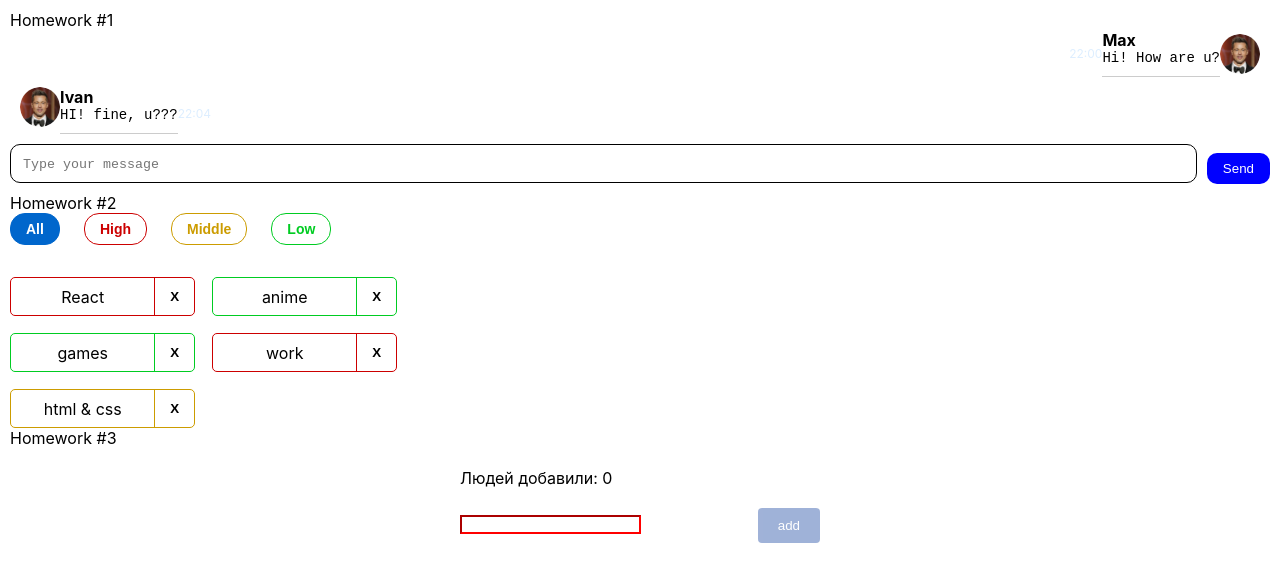
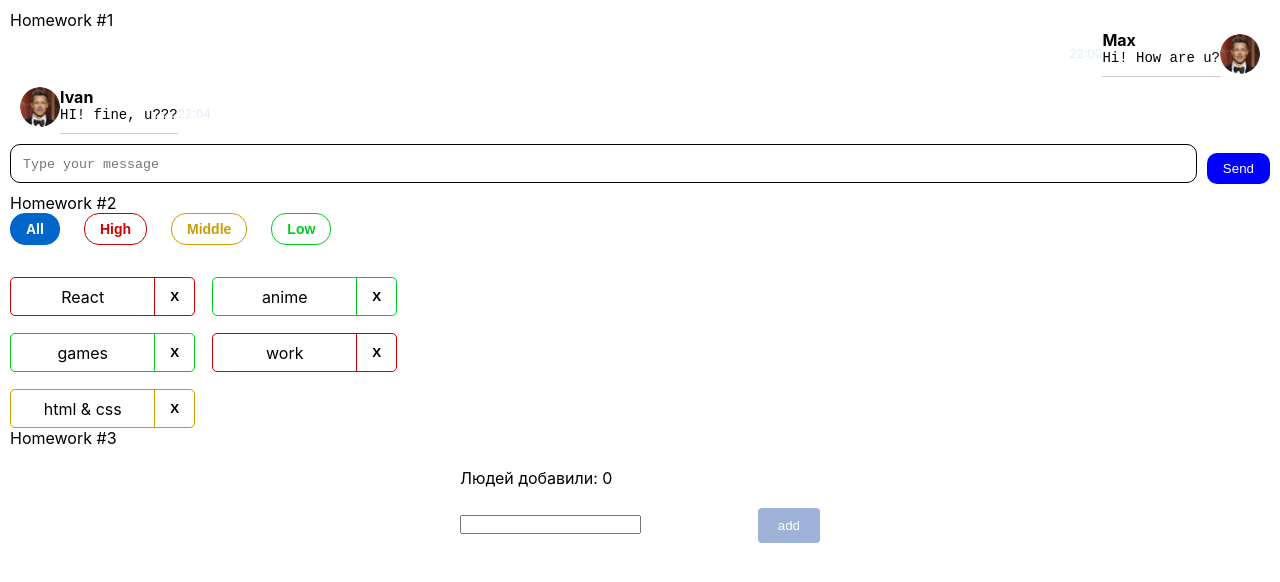
Before and after one commit to Maximkalenkovich/home-front-main2, a React (Create React App) app: page /#/pre-junior in a window 1280 px wide. Before the commit this address led to /#/. Shown: the top 582 px of the page. Built offline with nearby package versions, Linux system fonts and the light colour scheme.

Commit message:
add 3 homework

```diff
--- a/src/s2-homeworks/hw03/Greeting.tsx
+++ b/src/s2-homeworks/hw03/Greeting.tsx
@@ -25,7 +25,7 @@ const Greeting: React.FC<GreetingPropsType> = (
         lastUserName,
     } // деструктуризация пропсов
 ) => {
-    const inputClass = s.errorInput // need to fix with (?:)
+    const inputClass = error ? s.errorInput : ''// need to fix with (?:)
 
     return (
         <div id={'hw3-form'} className={s.greetingForm}>
--- a/src/s2-homeworks/hw03/GreetingContainer.tsx
+++ b/src/s2-homeworks/hw03/GreetingContainer.tsx
@@ -21,16 +21,16 @@ export const pureAddUser = (
     }
 };
 
-
 export const pureOnBlur = (
     name: string,
     setError: React.Dispatch<React.SetStateAction<string>>
 ) => {
     if (name === '') {
         setError('Ошибка! Введите имя!');
+    }else{
+        setError('')
     }
 };
-
 
 export const pureOnEnter = (
     e: React.KeyboardEvent<HTMLInputElement>,
@@ -40,7 +40,6 @@ export const pureOnEnter = (
         addUser();
     }
 };
-
 
 // более простой и понятный для новичков
 // function GreetingContainer(props: GreetingPropsType) {
--- a/src/s2-homeworks/hw03/HW3.tsx
+++ b/src/s2-homeworks/hw03/HW3.tsx
@@ -7,11 +7,12 @@ import GreetingContainer from './GreetingContainer';
 export type UserType = {
     _id: string;
     name: string;
-};
+}
 
 export const pureAddUserCallback = (
     name: string,
-    setUsers: React.Dispatch<React.SetStateAction<UserType[]>>,
+    // setUsers: React.Dispatch<React.SetStateAction<UserType[]>>,
+    setUsers: (users:UserType[])=> void,
     users: UserType[]
 ) => {
     const newUser: UserType = { _id: uuidv1(), name };
```
